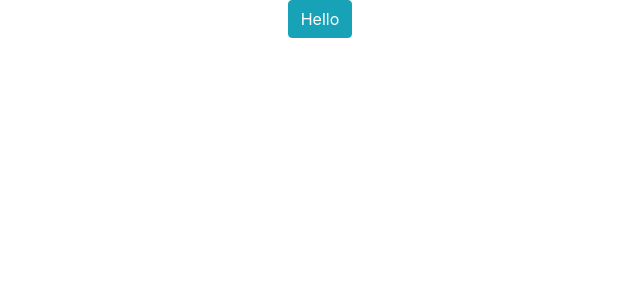
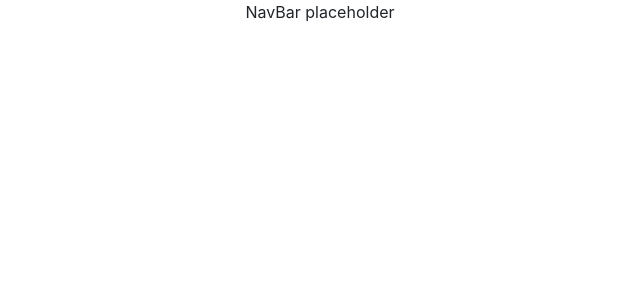
Before and after one commit to VilmaTuresson/test-hub, a React (Create React App) app: page / in a window 1280 px wide. Shown: the top 300 px of the page, without its empty margins (320-960 px from the left). Built offline with nearby package versions, Linux system fonts and the light colour scheme.

Commit message:
create compontents folder and add Navbar componenent with basci structure

```diff
--- a/src/App.js
+++ b/src/App.js
@@ -1,10 +1,10 @@
-import Button from 'react-bootstrap/Button'
+import Navbar from './components/NavBar'
 import './App.css';
 
 function App() {
   return (
-    <div className="App">
-      <Button variant="info">Hello</Button>
+    <div className='App'>
+      <Navbar />
     </div>
   );
 }
--- /dev/null
+++ b/src/components/NavBar.js
@@ -0,0 +1,9 @@
+import React from 'react'
+
+const NavBar = () => {
+  return (
+    <div>NavBar placeholder</div>
+  )
+}
+
+export default NavBar
```
